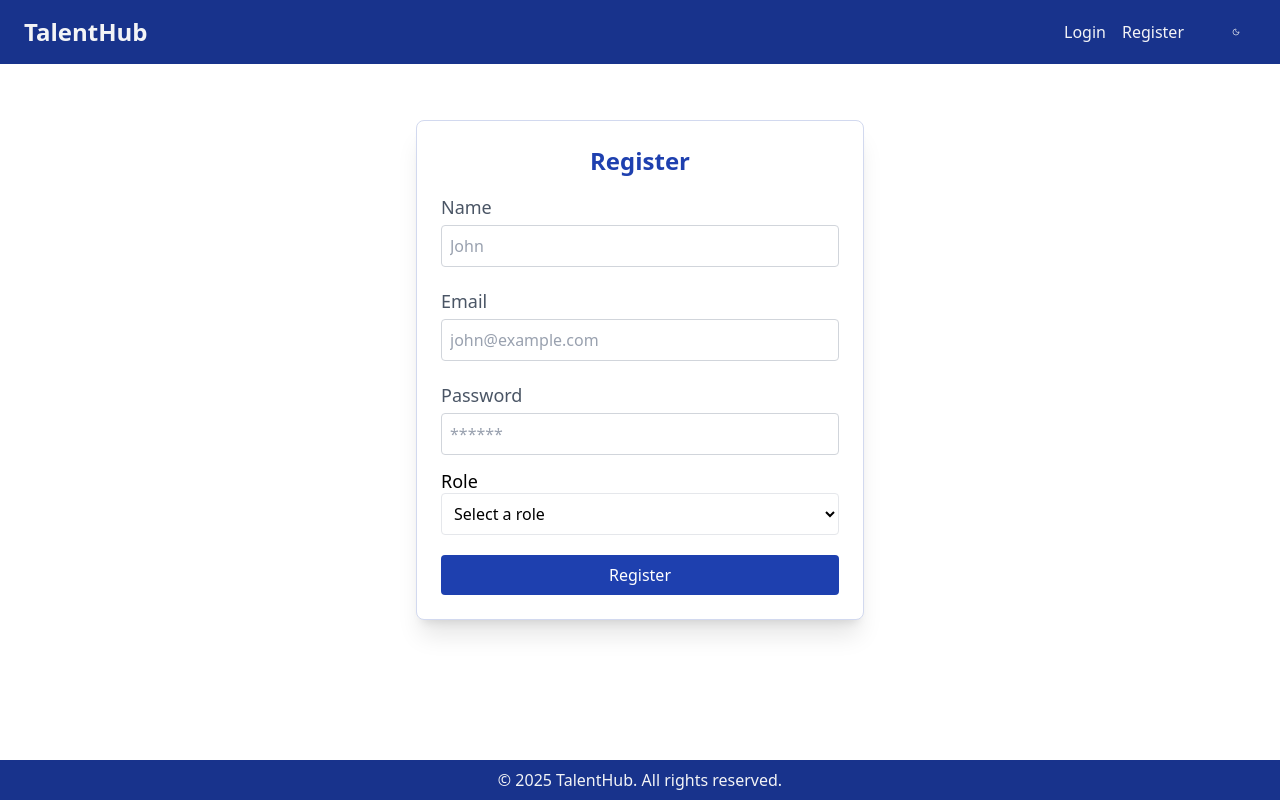
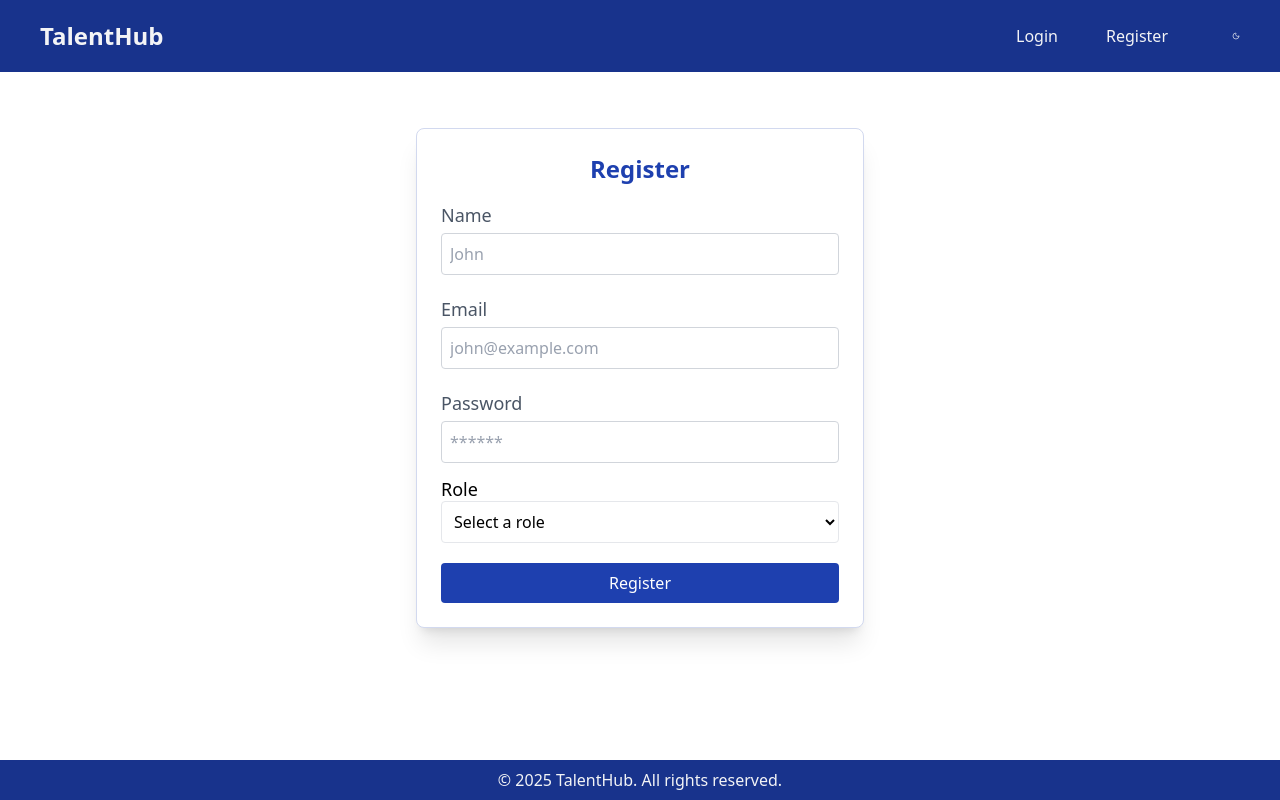
Before and after one commit to tewodros-m/TalentHub, a React (Vite) app in the folder frontend/: page /register in a window 1280 px wide. Built offline with nearby package versions, Linux system fonts and the light colour scheme; no server answers.

Commit message:
refactor(Link): replace Link element with LinkButton component

```diff
--- a/frontend/src/components/JobCard.tsx
+++ b/frontend/src/components/JobCard.tsx
@@ -1,8 +1,8 @@
-import { Link } from 'react-router-dom';
 import { Briefcase, Clock } from 'lucide-react';
 import type { Job } from '../types/jobTypes';
 import { timeAgo } from '../utils/timeAgo';
 import { useAuth } from '../hooks/useAuth';
+import LinkButton from './ui/LinkButton';
 
 const JobCard = ({ job }: { job: Job }) => {
   const { isAuthenticated } = useAuth();
@@ -52,19 +52,13 @@ const JobCard = ({ job }: { job: Job }) => {
       {/* Action Button */}
       <div className='mt-4'>
         {isAuthenticated ? (
-          <Link
-            to={`/apply/${job._id}`}
-            className='text-center px-4 py-2 rounded-lg bg-primary-500 dark:bg-primary-200 text-white font-medium hover:bg-primary-700 dark:hover:bg-primary-400 transition'
-          >
+          <LinkButton to={`/apply/${job._id}`} variant='primary'>
             Apply Now
-          </Link>
+          </LinkButton>
         ) : (
-          <Link
-            to='/login'
-            className='text-center px-4 py-2 rounded-lg bg-primary-500 dark:bg-primary-200 text-white font-medium hover:bg-primary-700 dark:hover:bg-primary-400 transition'
-          >
+          <LinkButton to='/login' variant='primary'>
             Login to Apply
-          </Link>
+          </LinkButton>
         )}
       </div>
     </div>
--- a/frontend/src/components/Navbar.tsx
+++ b/frontend/src/components/Navbar.tsx
@@ -1,10 +1,10 @@
-import { Link } from 'react-router-dom';
+import { useDispatch } from 'react-redux';
+import { Moon, Sun } from 'lucide-react';
 import { useAuth } from '../hooks/useAuth';
-import { useDispatch } from 'react-redux';
 import { logout } from '../features/auth/authSlice';
 import { useDarkMode } from '../hooks/useDarkMode';
-import { Moon, Sun } from 'lucide-react';
 import Button from './ui/Button';
+import LinkButton from './ui/LinkButton';
 
 const Navbar = () => {
   const { isAuthenticated, role } = useAuth();
@@ -19,36 +19,60 @@ const Navbar = () => {
     <nav className='bg-primary-600 dark:bg-primary-100 text-gray-100 dark:text-gray-900 px-6 py-3'>
       <div className='max-w-[1340px] w-full mx-auto flex justify-between items-center'>
         {/* Logo */}
-        <Link to='/' className='text-2xl font-bold'>
+        <LinkButton
+          to='/'
+          variant='custom'
+          className='!text-2xl !font-bold px-0 py-0'
+        >
           TalentHub
-        </Link>
+        </LinkButton>
 
         {/* Links */}
         <div className='flex gap-4 items-center'>
           {!isAuthenticated && (
             <>
-              <Link to='/login' className='hover:underline'>
+              <LinkButton
+                to='/login'
+                variant='custom'
+                className='hover:underline px-0 py-0'
+              >
                 Login
-              </Link>
-              <Link to='/register' className='hover:underline'>
+              </LinkButton>
+              <LinkButton
+                to='/register'
+                variant='custom'
+                className='hover:underline px-0 py-0'
+              >
                 Register
-              </Link>
+              </LinkButton>
             </>
           )}
           {isAuthenticated && role === 'applicant' && (
-            <Link to='/applicant/dashboard' className='hover:underline'>
+            <LinkButton
+              to='/applicant/dashboard'
+              variant='custom'
+              className='hover:underline px-0 py-0'
+            >
               My Applications
-            </Link>
+            </LinkButton>
           )}
           {isAuthenticated && role === 'employer' && (
-            <Link to='/employer/dashboard' className='hover:underline'>
+            <LinkButton
+              to='/employer/dashboard'
+              variant='custom'
+              className='hover:underline px-0 py-0'
+            >
               Employer Dashboard
-            </Link>
+            </LinkButton>
           )}
           {isAuthenticated && role === 'admin' && (
-            <Link to='/admin/dashboard' className='hover:underline'>
+            <LinkButton
+              to='/admin/dashboard'
+              variant='custom'
+              className='hover:underline px-0 py-0'
+            >
               Admin Panel
-            </Link>
+            </LinkButton>
           )}
           {isAuthenticated && (
             <Button
--- a/frontend/src/components/NotFound.tsx
+++ b/frontend/src/components/NotFound.tsx
@@ -1,22 +1,21 @@
 import { ArrowLeft } from 'lucide-react';
-import { Link } from 'react-router-dom';
+import LinkButton from './ui/LinkButton';
 
 const NotFound = () => {
   return (
-    <div className='flex flex-col items-center justify-center min-h-screen bg-gray-100 dark:bg-gray-900 text-center px-6'>
-      <h1 className='text-6xl font-bold text-red-600 dark:text-primary-400'>
-        404
-      </h1>
-      <p className='mt-4 text-xl text-gray-700 dark:text-gray-300'>
-        Oops! The page you’re looking for doesn’t exist.
+    <div className='flex flex-col items-center justify-center min-h-screen bg-bg text-center px-6'>
+      <h1 className='text-6xl text-red-600 dark:text-red-600 font-bold'>404</h1>
+      <p className='mt-4 text-xl text-gray-700 dark:text-gray-500'>
+        Oops! This page doesn’t exist.
       </p>
-      <Link
+      <LinkButton
         to='/'
-        className='mt-6 inline-block bg-primary-600 hover:bg-primary-700 text-white font-medium px-6 py-3 rounded-lg shadow transition'
+        variant='primary'
+        className='mt-6 text-white font-medium px-6 py-3 rounded-lg shadow transition'
       >
         <ArrowLeft className='mr-2 inline-block' />
         Go Back Home
-      </Link>
+      </LinkButton>
     </div>
   );
 };
```
